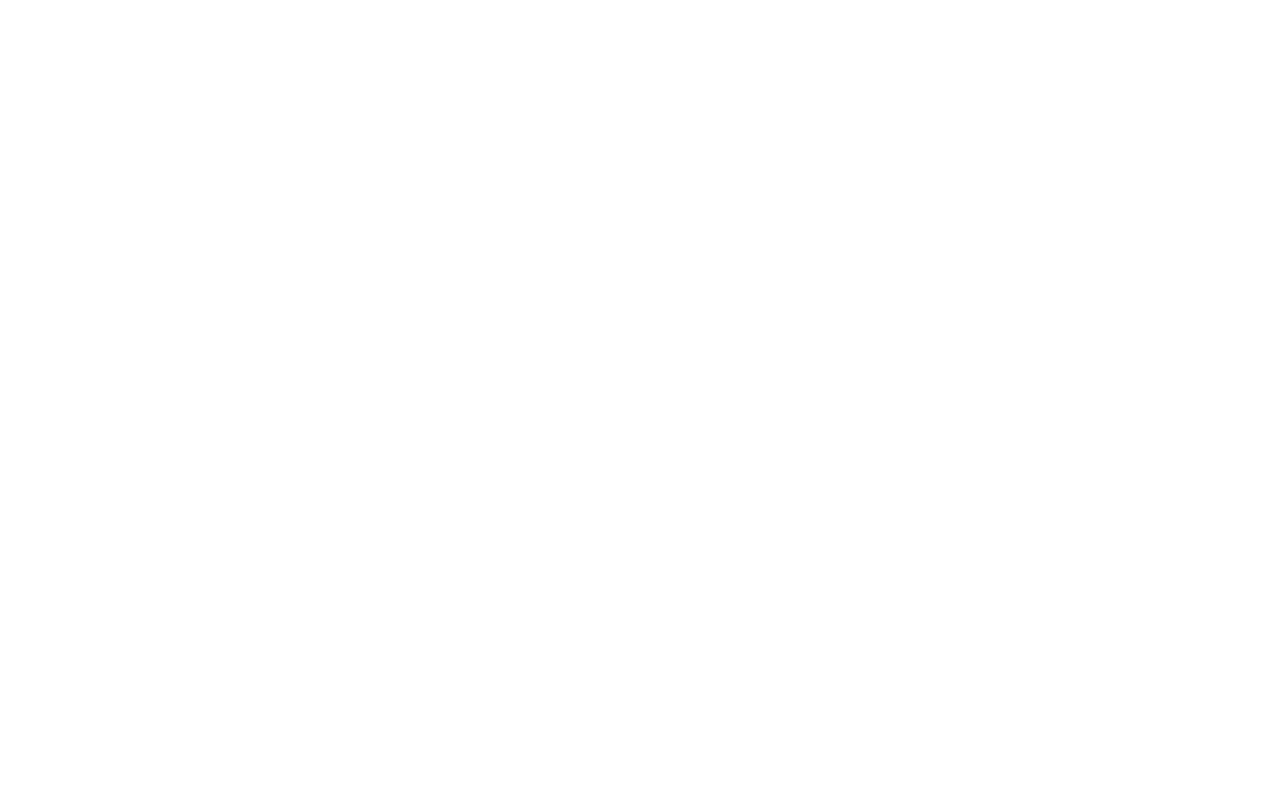
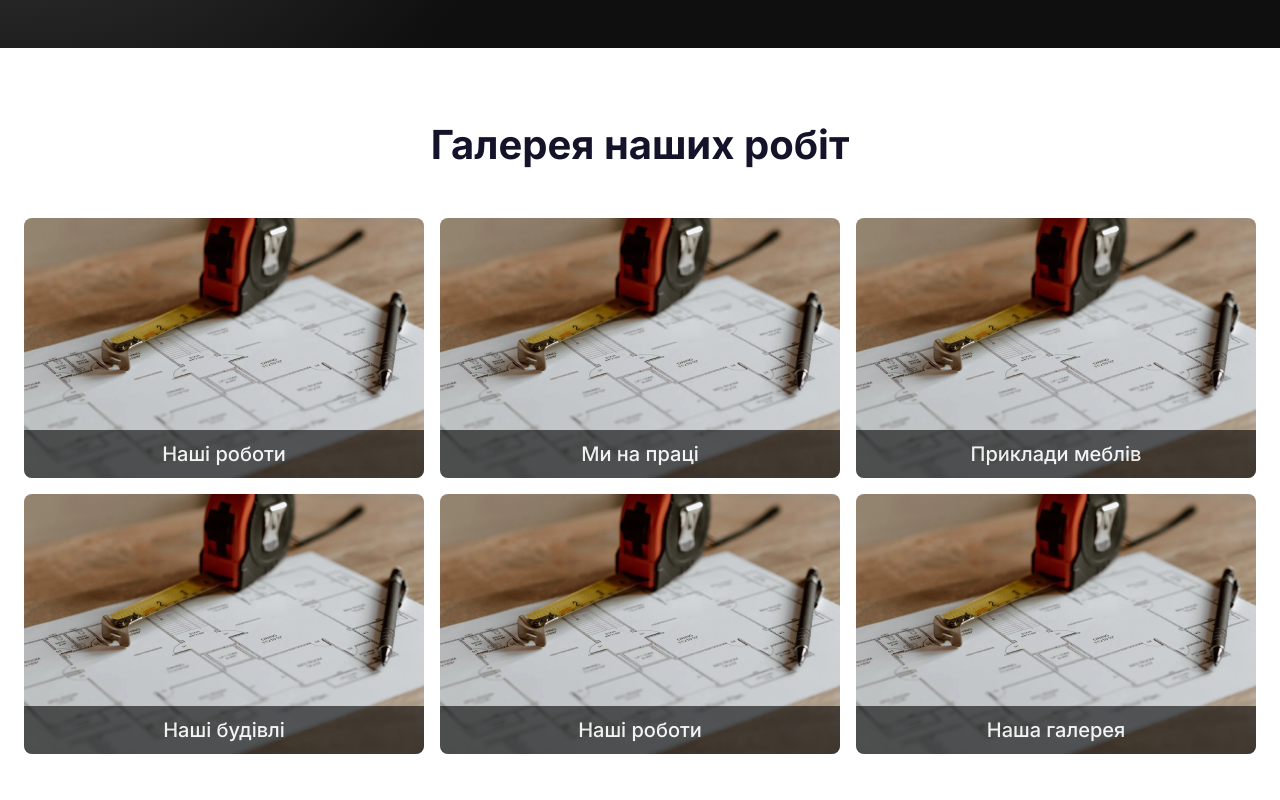
Before and after one commit to ShadePrima/creatiff-app, a React (Create React App) app: page /1 in a window 1280 px wide. Shown: the part 2800-3600 px from the top of the page. Before the commit the page ends 1540 px from the top, so only its background shows below. Built offline with nearby package versions, Linux system fonts and the light colour scheme.

Commit message:
fix footer

```diff
--- a/src/App.js
+++ b/src/App.js
@@ -11,17 +11,20 @@
 
 import './styles/main.scss'
 import InfoCardV2 from './components/InfoCardV2/InfoCardV2'
+import Gallery from './components/Gallery/Gallery'
 
 function App() {
   return (
     <div>
       <Header />
       <InfoCardV2 />
-      {/* <Catalog />
+      <Partners />
+      <Catalog />
       <CataloBlock />
+      <Gallery />
       <Advantages />
       <ContactForm />
-      <Footer /> */}
+      <Footer />
     </div>
   )
 }
--- /dev/null
+++ b/src/components/CardGallery/CardGallery.jsx
@@ -0,0 +1,14 @@
+import React from 'react'
+import styles from './CardGallery.module.scss'
+// import image from '../../assets/Gallery/image.png'
+
+const CardGallery = ({ image, title }) => {
+  return (
+    <div className={styles.root}>
+      <img src={image} alt='measuring tape' className={styles.image} />
+      <p className={styles.title}>{title}</p>
+    </div>
+  )
+}
+
+export default CardGallery
--- /dev/null
+++ b/src/components/CardGallery/CardGallery.module.scss
@@ -0,0 +1,35 @@
+@import '../../styles/variables';
+
+.root {
+  position: relative;
+
+  width: 400px;
+  height: 260px;
+
+  border-radius: 8px;
+  overflow: hidden;
+}
+
+.image {
+  height: 260px;
+  width: 400px;
+  vertical-align: bottom;
+}
+
+.title {
+  position: absolute;
+  bottom: 0;
+  width: 400px;
+  height: 48px;
+  padding-top: 9px;
+
+  background: rgba(0, 0, 0, 0.75);
+  @include titleWhite3;
+  text-align: center;
+
+  opacity: 0.8;
+
+  &:first-letter {
+    text-transform: capitalize;
+  }
+}
--- a/src/components/ContactForm/ContactForm.module.scss
+++ b/src/components/ContactForm/ContactForm.module.scss
@@ -1,14 +1,12 @@
 @import '../../styles/variables';
 
 .root {
-  padding-top: $margin-section;
   min-height: 622px;
   background: $background-radial-black;
 }
 
 .formContainer {
-  padding-top: $margin-section;
-  padding: 0 20px;
+  padding: 72px 20px;
   margin: 0 auto;
   max-width: 1064px;
   min-height: 478px;
--- a/src/components/ContactForm/index.jsx
+++ b/src/components/ContactForm/index.jsx
@@ -30,7 +30,7 @@
     <div className={styles.root}>
       <div className='wrapper'>
         <div className={styles.formContainer}>
-          <h1 id='contactForm'>поговоримо</h1>
+          <h1 id='contactForm'>ВИНИКЛИ ПИТАННЯ? НАПИШИ НАМ</h1>
           <div className={styles.inputs}>
             <Input
               id='name'
--- /dev/null
+++ b/src/components/Gallery/Gallery.jsx
@@ -0,0 +1,32 @@
+import React from 'react'
+import styles from './Gallery.module.scss'
+import CardGallery from '../CardGallery/CardGallery'
+import image from '../../assets/Gallery/image.png'
+
+const contentGallery = [
+  { id: 1, image: image, title: 'наші роботи' },
+  { id: 2, image: image, title: 'ми на праці' },
+  { id: 3, image: image, title: 'приклади меблів' },
+  { id: 4, image: image, title: 'наші будівлі' },
+  { id: 5, image: image, title: 'наші роботи' },
+  { id: 6, image: image, title: 'наша галерея' },
+]
+
+const Gallery = () => {
+  return (
+    <div className={styles.roor}>
+      <div className='wrapper'>
+        <h1 className={styles.title}>Галерея наших робіт</h1>
+        <div className={styles.container}>
+          {contentGallery.map((item) => (
+            <div key={item.id}>
+              <CardGallery image={item.image} title={item.title} />
+            </div>
+          ))}
+        </div>
+      </div>
+    </div>
+  )
+}
+
+export default Gallery
--- /dev/null
+++ b/src/components/Gallery/Gallery.module.scss
@@ -0,0 +1,22 @@
+@import '../../styles/variables';
+
+.root {
+  min-height: 634px;
+}
+
+.title {
+  margin-top: $margin-section;
+
+  text-align: center;
+  @include titleBlack1;
+}
+
+.container {
+  margin-top: 48px;
+  min-height: 536px;
+  display: flex;
+  justify-content: center;
+  align-items: center;
+  flex-wrap: wrap;
+  gap: 16px;
+}
```
Also changed, not shown: src/assets/Gallery/image.png (added).
